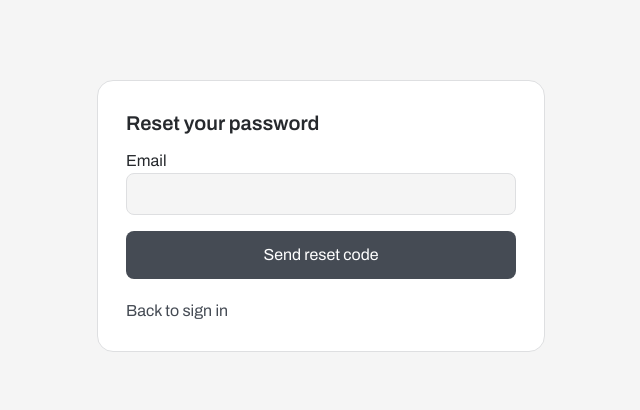
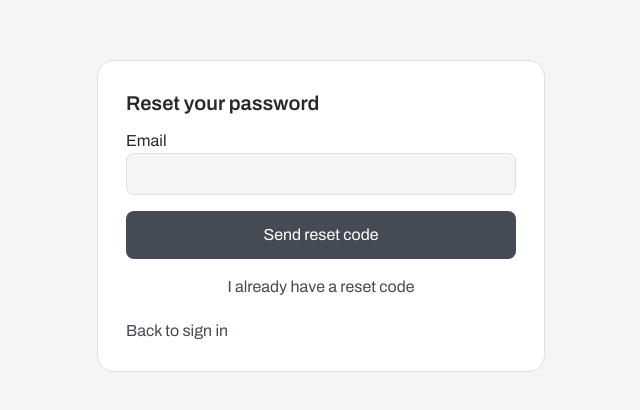
Before and after one commit to mattG111-stack/ollie-v5-frontend, a Next.js app: page /forgot-password in a window 1280 px wide. Shown: the part 184-594 px from the top of the page, without its empty margins (319-959 px from the left). Built offline with nearby package versions, Linux system fonts and the light colour scheme.

Commit message:
Allow entering an existing administrator-issued reset code

```diff
--- a/app/forgot-password/page.tsx
+++ b/app/forgot-password/page.tsx
@@ -44,6 +44,7 @@ export default function ForgotPasswordPage() {
           <label>Confirm new password<input className={input} type="password" autoComplete="new-password" required value={confirm} onChange={e => setConfirm(e.target.value)} /></label>
         </>}
         <button disabled={busy} className="bg-blue text-white rounded-lg py-3 disabled:opacity-50">{busy ? "Please wait…" : sent ? "Save new password" : "Send reset code"}</button>
+        {!sent && <button type="button" disabled={busy} className="text-blue" onClick={() => { setSent(true); setError(""); }}>I already have a reset code</button>}
         {sent && <button type="button" disabled={busy} className="text-blue" onClick={() => { setSent(false); setMessage(""); setError(""); }}>Request another code or change email</button>}
       </form>}
       {error && <p role="alert" className="text-red-700 mt-4">{error}</p>}
```
